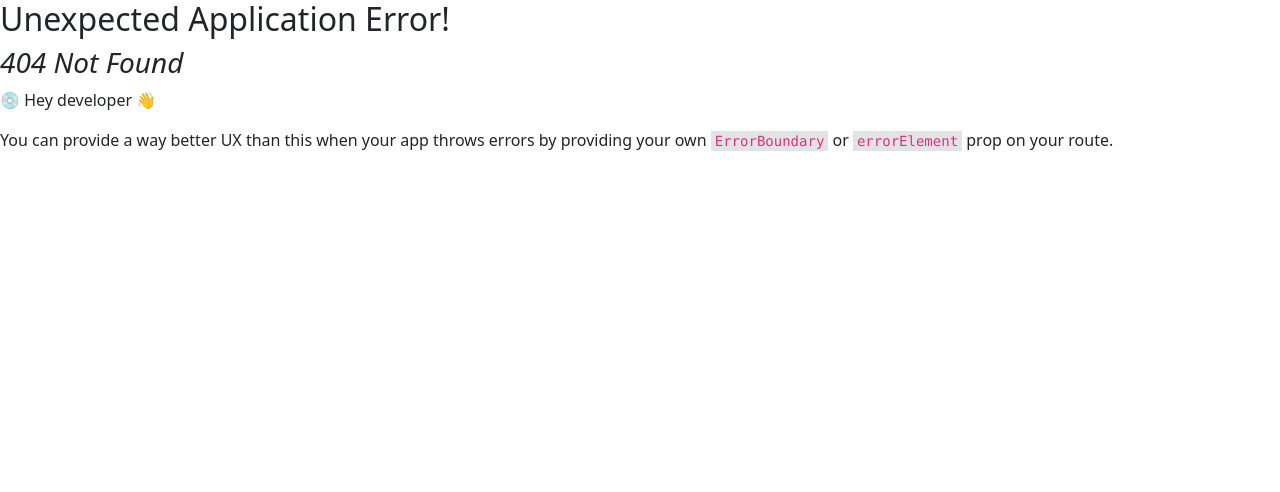
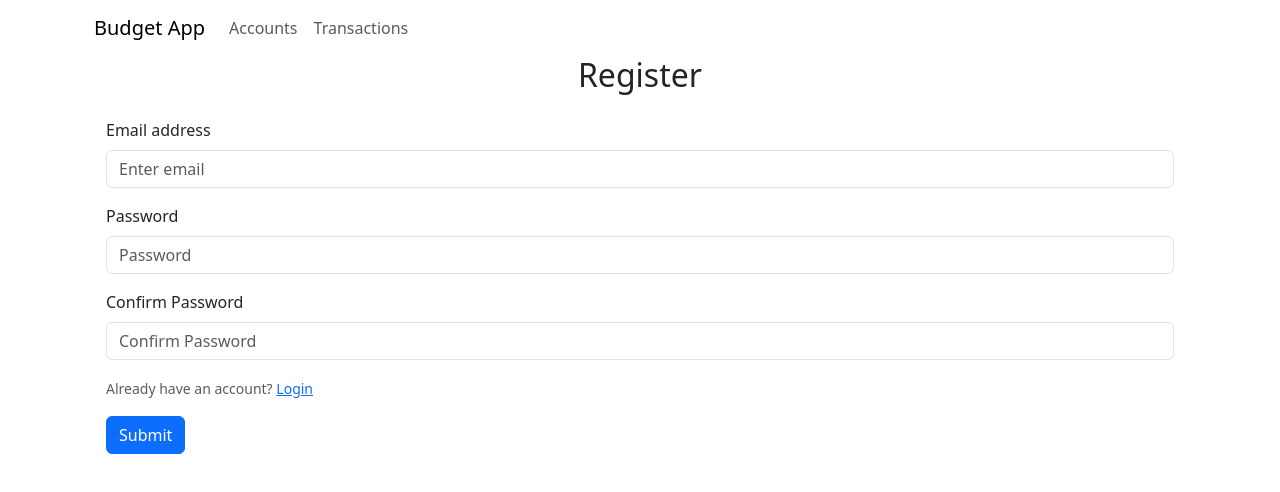
Before and after one commit to chrisengalang/budget-react-fe, a React (Vite) app: page /registration in a window 1280 px wide. Before the commit this address had no page. Shown: the top 492 px of the page. Built offline with nearby package versions, Linux system fonts and the light colour scheme.

Commit message:
Add authentication pages (login and registration)

```diff
--- a/src/App.jsx
+++ b/src/App.jsx
@@ -1,6 +1,6 @@
 import { Link, Outlet } from 'react-router-dom'
 import './App.css'
-import Navigation from './components/Navigation'
+import Navigation from './components/navigation/Navigation'
 
 const App = () => {
   return (
--- /dev/null
+++ b/src/components/authentication/LoginPage.jsx
@@ -0,0 +1,40 @@
+import { useState } from "react"
+import { Button, Col, Container, Form, Row } from "react-bootstrap"
+
+
+const LoginPage = () => {
+
+  const [email, setEmail] = useState('')
+  const [password, setPassword] = useState('')
+
+  const onSubmit = (e) => {
+    e.preventDefault()
+    console.log(email, password)
+  }
+
+  return (
+    <Container>
+      <h2 className='text-center mb-4'>Login</h2>
+      <Container>
+        <Form>
+          <Form.Group className="mb-3" controlId="formBasicEmail">
+            <Form.Label>Email address</Form.Label>
+            <Form.Control type="email" placeholder="Enter email" onChange={(e) => setEmail(e.target.value)} />
+          </Form.Group>
+          <Form.Group className="mb-3" controlId="formBasicPassword">
+            <Form.Label>Password</Form.Label>
+            <Form.Control type="password" placeholder="Password" onChange={(e) => setPassword(e.target.value)} />
+          </Form.Group>
+          <Form.Group className="mb-3">
+            <Form.Text>No account yet? <a href="/registration">Register</a></Form.Text>
+          </Form.Group>
+          <Button variant="primary" type="submit" onClick={onSubmit}>
+            Submit
+          </Button>
+        </Form>
+      </Container>
+    </Container>
+  )
+}
+
+export default LoginPage
--- /dev/null
+++ b/src/components/authentication/RegisterPage.jsx
@@ -0,0 +1,50 @@
+import { useState } from "react";
+import { Button, Col, Container, Form, Row } from "react-bootstrap";
+
+const RegisterPage = () => {
+
+  const [email, setEmail] = useState('')
+  const [password, setPassword] = useState('')
+  const [confirmPassword, setConfirmPassword] = useState('')
+  const [errorMessage, setErrorMessage] = useState('')
+
+  const onSubmit = (e) => {
+    e.preventDefault()
+    if (password !== confirmPassword) {
+      setErrorMessage('Passwords do not match')
+    } else {
+      console.log(email, password)
+    }
+  }
+
+  return (
+    <Container>
+      <h2 className="text-center mb-4">Register</h2>
+      <Container>
+        <Form>
+          <Form.Group className="mb-3" controlId="formBasicEmail">
+            <Form.Label>Email address</Form.Label>
+            <Form.Control type="email" placeholder="Enter email" onChange={(e) => setEmail(e.target.value)} />
+          </Form.Group>
+          <Form.Group className="mb-3" controlId="formBasicPassword">
+            <Form.Label>Password</Form.Label>
+            <Form.Control type="password" placeholder="Password" onChange={(e) => setPassword(e.target.value)} />
+          </Form.Group>
+          <Form.Group className="mb-3" controlId="formBasicConfirmPassword">
+            <Form.Label>Confirm Password</Form.Label>
+            <Form.Control type="password" placeholder="Confirm Password" onChange={(e) => setConfirmPassword(e.target.value)} />
+          </Form.Group>
+          <Form.Group className="mb-3">
+            <Form.Text>Already have an account? <a href="/">Login</a></Form.Text>
+          </Form.Group>
+          {errorMessage && <p className="text-danger">{errorMessage}</p>}
+          <Button variant="primary" type="submit" onClick={onSubmit}>
+            Submit
+          </Button>
+        </Form>
+      </Container>
+    </Container>
+  )
+}
+
+export default RegisterPage
```
Also changed, not shown: src/components/account/AccountsPage.jsx (renamed from src/pages/AccountsPage.jsx, +4 -4 lines), src/main.jsx (+27 -21 lines), src/components/account/Account.jsx (renamed from src/components/Account.jsx), src/components/account/AccountPage.jsx (renamed from src/pages/AccountPage.jsx), src/components/account/AddAccountModal.jsx (renamed from src/components/AddAccountModal.jsx), src/components/account/UpdateAccountModal.jsx (renamed from src/components/UpdateAccountModal.jsx), src/components/navigation/Navigation.jsx (renamed from src/components/Navigation.jsx), src/components/transaction/TransactionsPage.jsx (renamed from src/pages/TransactionsPage.jsx), vercel.json (deleted).
